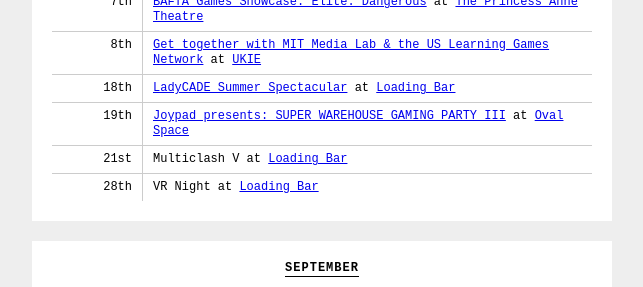
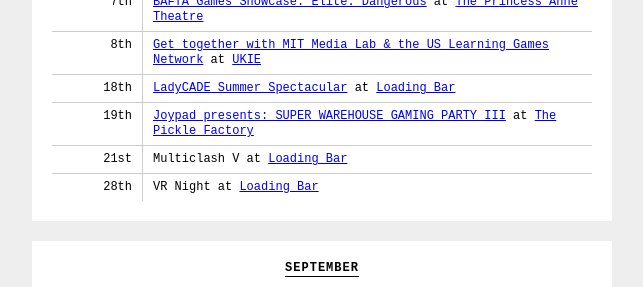
Before and after one commit to thomasmarshall/londongamediary.com, a Jekyll site: the page built from index.html, in a window 1280 px wide. Shown: the part 700-987 px from the top of the page, without its empty margins (318-961 px from the left). Built offline with Jekyll 4.4.1, drawn with Linux system fonts in a browser that asks for light colours; nearby versions of some CDN libraries.

Commit message:
Update events.yml

```diff
--- a/_data/events.yml
+++ b/_data/events.yml
@@ -91,7 +91,7 @@
 
 - title: "Joypad presents: SUPER WAREHOUSE GAMING PARTY III"
   link: "http://www.ovalspace.co.uk/events/view/joypad-presents-super-warehouse-gaming-party-iii/"
-  location: "[Oval Space](http://www.ovalspace.co.uk/)"
+  location: "[The Pickle Factory](http://www.ovalspace.co.uk/about/the-venues/pickle-factory/)"
   date: 2014-07-19
 
 - title: "Multiclash V"
```
